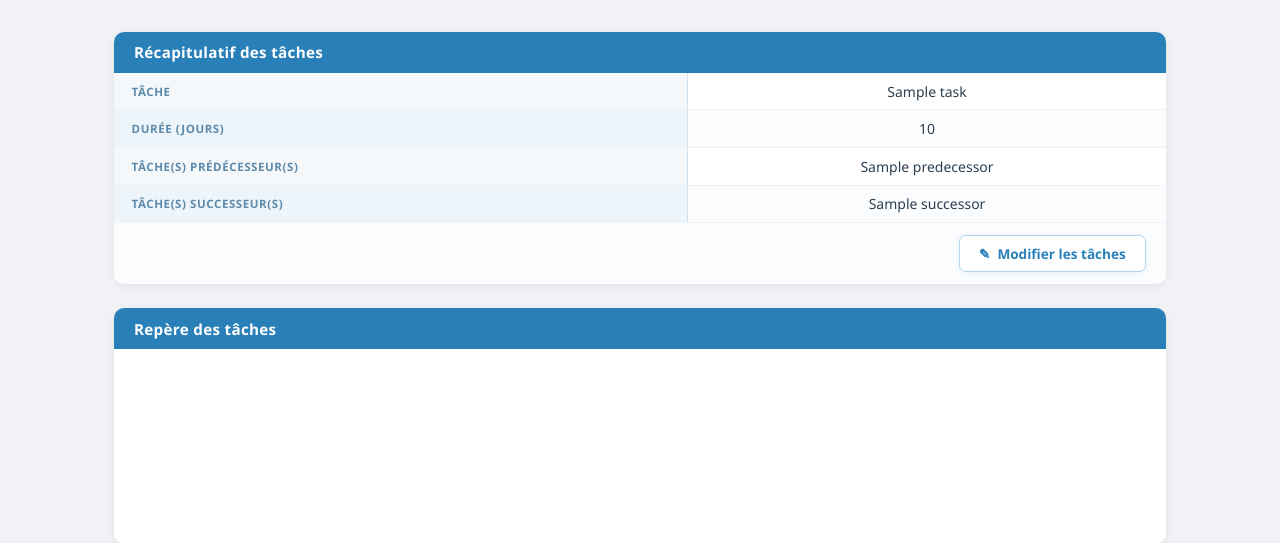
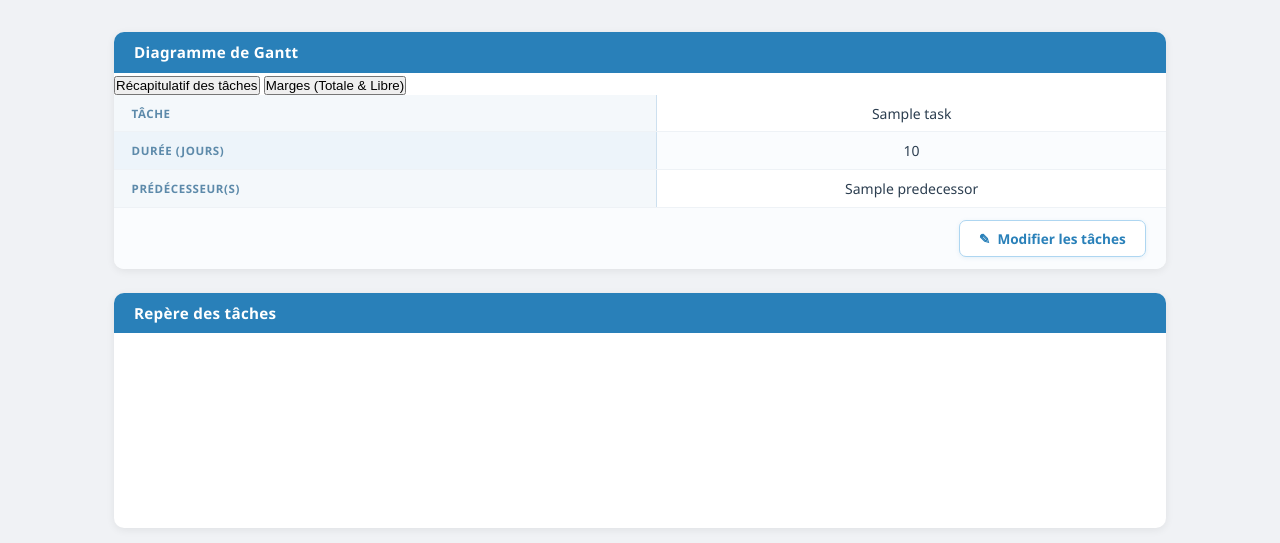
Before and after one commit to Diary-Di/GANTT-Web, a Flask app: template templates/gantt.html in a window 1280 px wide. Shown: the part 63-606 px from the top of the page. Run offline with Flask 3, Linux system fonts and the light colour scheme; the template is opened without the code that fills it: most values are stand-ins (such as "Sample title", 1, 10 or a date in 2020).

Commit message:
added marging

```diff
--- a/app.py
+++ b/app.py
@@ -9,11 +9,12 @@ class Task:
         self.name = name
         self.duration = int(duration)
         self.predecessor = predecessor.strip() if predecessor and predecessor != '—' else None
-        self.start = 0          # Early Start (ES)
-        self.end = 0            # Early Finish (EF)
-        self.late_start = 0     # Late Start (LS)
-        self.late_end = 0       # Late Finish (LF)
-        self.slack = 0
+        self.start = 0
+        self.end = 0
+        self.late_start = 0
+        self.late_end = 0
+        self.slack = 0          # Marge Totale
+        self.free_slack = 0     # Marge Libre
         self.is_critical = False
         self.successors = []
 
@@ -28,9 +29,9 @@ class Task:
             'late_start': self.late_start,
             'late_end': self.late_end,
             'slack': self.slack,
+            'free_slack': self.free_slack,
             'is_critical': self.is_critical
         }
-
 
 def compute_gantt_schedule(tasks_data):
     if not tasks_data:
@@ -62,31 +63,36 @@ def compute_gantt_schedule(tasks_data):
         else:
             pred = task_dict.get(task.predecessor)
             task.start = pred.end if pred else 0
-
         task.end = task.start + task.duration
 
     # ==================== BACKWARD PASS ====================
-    project_duration = max(task.end for task in tasks)
+    project_duration = max((task.end for task in tasks), default=0)
 
-    # Initialisation des Late Start/End
     for task in tasks:
         task.late_end = project_duration
         task.late_start = task.late_end - task.duration
 
-    # Calcul backward (du dernier au premier)
     for task in reversed(tasks):
         if task.successors:
             min_successor_start = min(s.start for s in task.successors)
             task.late_end = min_successor_start
             task.late_start = task.late_end - task.duration
 
-    # Calcul du slack et identification du chemin critique
+    # Calcul Marge Totale
     for task in tasks:
         task.slack = task.late_start - task.start
         task.is_critical = task.slack == 0
 
+    # ==================== MARGE LIBRE (Free Slack) ====================
+    for task in tasks:
+        if task.successors:
+            min_es_successor = min(s.start for s in task.successors)
+            task.free_slack = max(0, min_es_successor - task.end)
+        else:
+            # Dernière tâche(s)
+            task.free_slack = project_duration - task.end
+
     return tasks
-
 
 @app.route('/')
 def index():
--- a/templates/gantt.html
+++ b/templates/gantt.html
@@ -8,64 +8,84 @@
 
 {% block content %}
 
-<!-- Tableau récapitulatif -->
 <section class="gantt-section">
-  <h2>Récapitulatif des tâches</h2>
+  <h2>Diagramme de Gantt</h2>
 
+  <!-- Boutons de basculement -->
+  <div class="table-toggle">
+    <button class="toggle-btn active" data-tab="recap">Récapitulatif des tâches</button>
+    <button class="toggle-btn" data-tab="marges">Marges (Totale & Libre)</button>
+  </div>
+
+  <!-- Tableau Récapitulatif -->
+  <div id="tab-recap" class="tab-content">
     <div class="recap-table-wrapper">
       <table class="recap-table">
         <tbody>
-
-        <!-- Ligne : Tâche -->
           <tr>
             <th>Tâche</th>
             {% for task in tasks %}
             <td>{{ task.name }}</td>
             {% endfor %}
           </tr>
-
-        <!-- Ligne : Durée -->
           <tr>
             <th>Durée (jours)</th>
             {% for task in tasks %}
             <td>{{ task.duration }}</td>
             {% endfor %}
           </tr>
-
-        <!-- Ligne : Prédécesseur(s) -->
           <tr>
-          <th>Tâche(s) prédécesseur(s)</th>
+            <th>Prédécesseur(s)</th>
             {% for task in tasks %}
-          <td class="{{ 'empty' if not task.predecessor }}">
-            {{ task.predecessor if task.predecessor else '—' }}
-          </td>
+            <td class="{{ 'empty' if not task.predecessor }}">{{ task.predecessor or '—' }}</td>
             {% endfor %}
           </tr>
-
-        <!-- Ligne : Successeur(s) -->
-        <tr>
-          <th>Tâche(s) successeur(s)</th>
-          {% for task in tasks %}
-          <td class="{{ 'empty' if not task.successor }}">
-            {{ task.successor if task.successor else '—' }}
-          </td>
-          {% endfor %}
-        </tr>
-
         </tbody>
       </table>
     </div>
+  </div>
 
-  <!-- Barre d'action en bas du tableau -->
+  <!-- Tableau des Marges -->
+  <div id="tab-marges" class="tab-content" style="display: none;">
+    <div class="recap-table-wrapper">
+      <table class="recap-table">
+        <thead>
+          <tr>
+            <th>Tâche</th>
+            <th>Marge Totale</th>
+            <th>Marge Libre</th>
+            <th>Statut</th>
+          </tr>
+        </thead>
+        <tbody>
+          {% for task in tasks %}
+          <tr class="{{ 'critical' if task.is_critical }}">
+            <td><strong>{{ task.name }}</strong></td>
+            <td>{{ task.slack }} jours</td>
+            <td>{{ task.free_slack }} jours</td>
+            <td>
+              {% if task.is_critical %}
+                <span class="critical-badge">Critique</span>
+              {% else %}
+                <span class="normal-badge">Normal</span>
+              {% endif %}
+            </td>
+          </tr>
+          {% endfor %}
+        </tbody>
+      </table>
+    </div>
+  </div>
+
+  <!-- Barre d'action -->
   <div class="action-bar">
     <a href="/" class="btn-edit-tasks">
       <span class="btn-icon">✎</span> Modifier les tâches
     </a>
   </div>
-
 </section>
 
-<!-- Repère orthonormé -->
+<!-- Diagramme de Gantt -->
 <section class="gantt-section">
   <h2>Repère des tâches</h2>
   <div class="axis-wrapper">
@@ -78,4 +98,21 @@
 {% block scripts %}
 <script id="tasks-data" type="application/json">{{ tasks | tojson }}</script>
 <script src="{{ url_for('static', filename='js/gantt.js') }}"></script>
+
+<script>
+// Basculement entre les tableaux
+document.querySelectorAll('.toggle-btn').forEach(btn => {
+  btn.addEventListener('click', () => {
+    document.querySelectorAll('.toggle-btn').forEach(b => b.classList.remove('active'));
+    btn.classList.add('active');
+
+    document.querySelectorAll('.tab-content').forEach(tab => {
+      tab.style.display = 'none';
+    });
+
+    const tabId = btn.getAttribute('data-tab');
+    document.getElementById(`tab-${tabId}`).style.display = 'block';
+  });
+});
+</script>
 {% endblock %}
```
Lines whose indentation alone changed are shown as unchanged.
